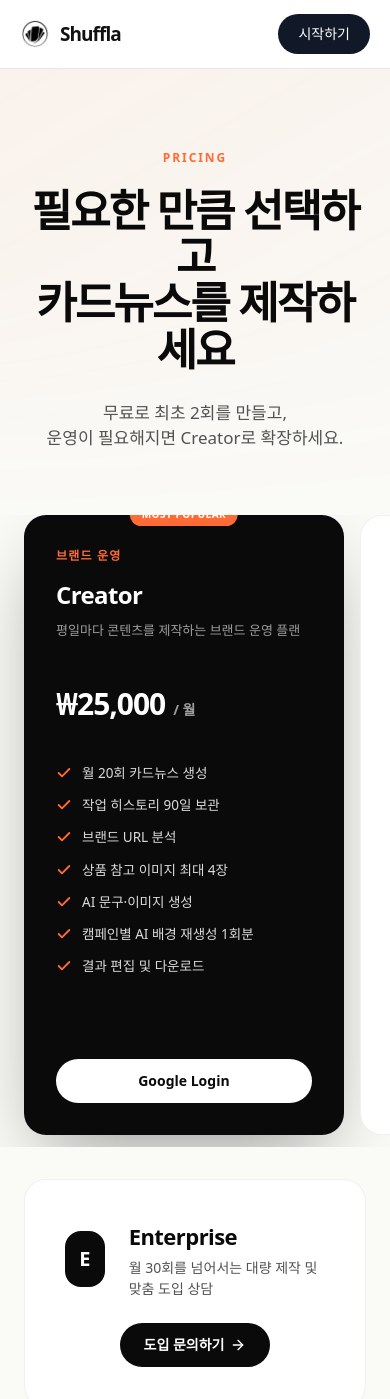
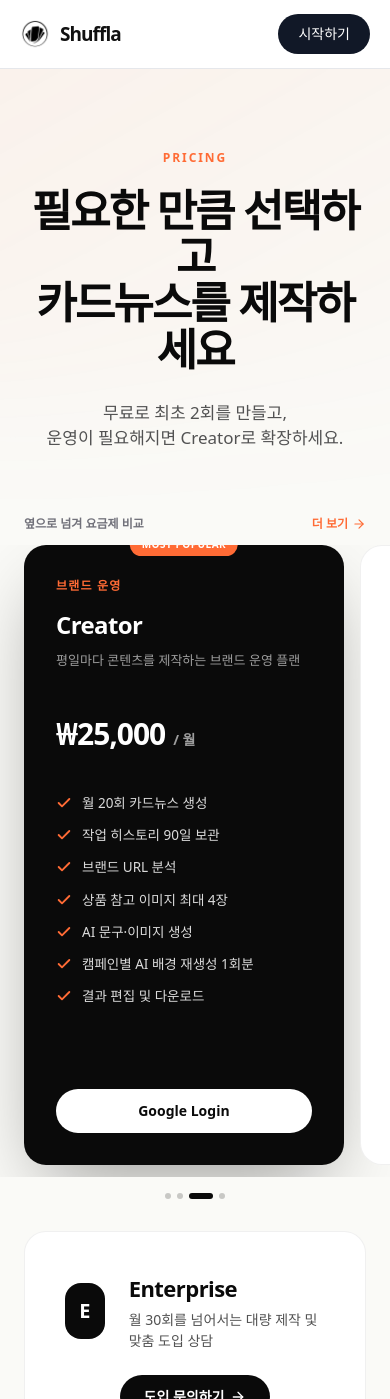
Before and after one commit to MCuffs/snsagent, a Next.js app: page /pricing in a window 390 px wide. Shown: the top 1399 px of the page. Built offline with nearby package versions, Linux system fonts and the light colour scheme; no server answers.

Commit message:
Add mobile pricing swipe affordance

```diff
--- a/app/[locale]/pricing/page.tsx
+++ b/app/[locale]/pricing/page.tsx
@@ -1,6 +1,6 @@
 import { MarketingNav } from '../../components/MarketingNav'
 import { MarketingFooter } from '../../components/MarketingFooter'
-import { Check, Mail } from 'lucide-react'
+import { ArrowRight, Check, Mail } from 'lucide-react'
 import { PRICING_PLANS } from '../../../lib/limits-types'
 import { getSessionUser } from '../../../lib/auth/user'
 import { getTranslations } from 'next-intl/server'
@@ -155,6 +155,15 @@ export default async function PricingPage({ params }: { params: Promise<{ locale
 
           {/* PLANS GRID */}
           <section className="mx-auto max-w-[1300px] px-6 pb-24 lg:px-10">
+            <div className="mb-3 flex items-center justify-between md:hidden">
+              <p className="text-[12px] font-bold text-[#71717a]">
+                {isEn ? 'Swipe to compare plans' : '옆으로 넘겨 요금제 비교'}
+              </p>
+              <span className="inline-flex items-center gap-1 text-[12px] font-black text-[#ff6b35]">
+                {isEn ? 'More' : '더 보기'}
+                <ArrowRight className="h-3.5 w-3.5" />
+              </span>
+            </div>
             <div className="-mx-6 flex snap-x snap-mandatory gap-4 overflow-x-auto px-6 pb-3 [scrollbar-width:none] [&::-webkit-scrollbar]:hidden md:mx-0 md:grid md:grid-cols-2 md:gap-px md:overflow-hidden md:rounded-[20px] md:border md:border-black/[0.07] md:bg-black/[0.07] md:p-0 lg:grid-cols-3 xl:grid-cols-5">
               {plans.map((plan) => (
                 <div
@@ -227,6 +236,14 @@ export default async function PricingPage({ params }: { params: Promise<{ locale
                 </div>
               ))}
             </div>
+            <div className="mt-4 flex justify-center gap-1.5 md:hidden" aria-hidden="true">
+              {plans.map((plan) => (
+                <span
+                  key={plan.key}
+                  className={`h-1.5 rounded-full ${plan.highlight ? 'w-6 bg-[#0a0a0a]' : 'w-1.5 bg-black/20'}`}
+                />
+              ))}
+            </div>
           </section>
 
           {/* FAQ */}
--- a/app/pricing/page.tsx
+++ b/app/pricing/page.tsx
@@ -150,6 +150,13 @@ export default async function PricingPage() {
                 {/* PLANS */}
                 <section className="pb-20">
                     <div className="mx-auto max-w-7xl px-6 lg:px-8">
+                        <div className="mb-3 flex items-center justify-between md:hidden">
+                            <p className="text-[12px] font-bold text-[#71717a]">옆으로 넘겨 요금제 비교</p>
+                            <span className="inline-flex items-center gap-1 text-[12px] font-black text-[#ff6b35]">
+                                더 보기
+                                <ArrowRight className="h-3.5 w-3.5" />
+                            </span>
+                        </div>
                         <div className="-mx-6 flex snap-x snap-mandatory gap-4 overflow-x-auto px-6 pb-3 [scrollbar-width:none] [&::-webkit-scrollbar]:hidden md:mx-0 md:grid md:grid-cols-2 md:gap-5 md:overflow-visible md:p-0 xl:grid-cols-4">
                             {plans.map((plan) => (
                                 <div
@@ -208,6 +215,14 @@ export default async function PricingPage() {
                                         {plan.cta}
                                     </a>
                                 </div>
+                            ))}
+                        </div>
+                        <div className="mt-4 flex justify-center gap-1.5 md:hidden" aria-hidden="true">
+                            {plans.map((plan) => (
+                                <span
+                                    key={plan.name}
+                                    className={`h-1.5 rounded-full ${plan.highlight ? 'w-6 bg-[#0a0a0a]' : 'w-1.5 bg-black/20'}`}
+                                />
                             ))}
                         </div>
 
```
